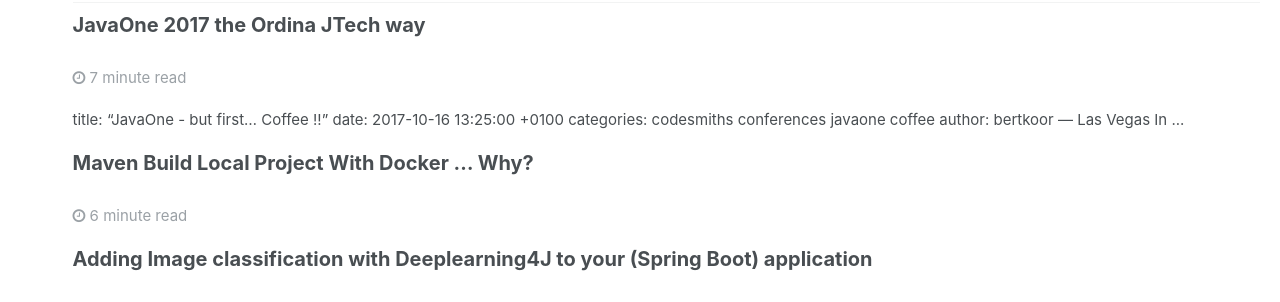
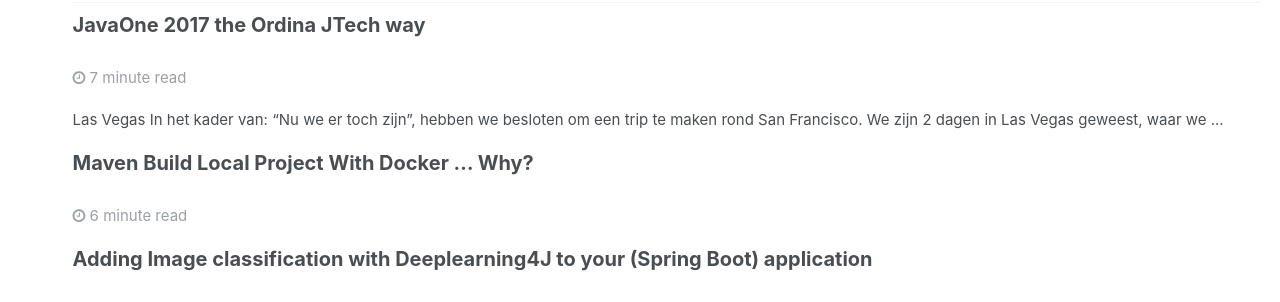
Before and after one commit to Ordina-JTech/Ordina-JTech.github.io, a Jekyll site: the page built from index.html, in a window 1280 px wide. Shown: the part 357-659 px from the top of the page. Built offline with Jekyll 4.4.1, drawn with Linux system fonts in a browser that asks for light colours; the list of posts is cut into pages by our own code.

Commit message:
Moet je ik wel de copy weg halen!

```diff
--- a/_posts/2018-01-24-javaone.md
+++ b/_posts/2018-01-24-javaone.md
@@ -5,12 +5,6 @@
 author: rogiervapeldoorn
 ---
 
----
-title: "JavaOne - but first... Coffee !!"
-date: 2017-10-16 13:25:00 +0100
-categories: codesmiths conferences javaone coffee
-author: bertkoor
----
 <img src="/assets/images/blog/JavaOne_groep.jpg" style="width:50%;height:50%;display: block;margin: 0 auto;"/>
 ## Las Vegas
 In het kader van: "Nu we er toch zijn", hebben we besloten om een trip te maken rond San Francisco. We zijn 2 dagen in Las Vegas geweest, waar we verbleven in het Luxor hotel tegenover Mandala Bay.
```
